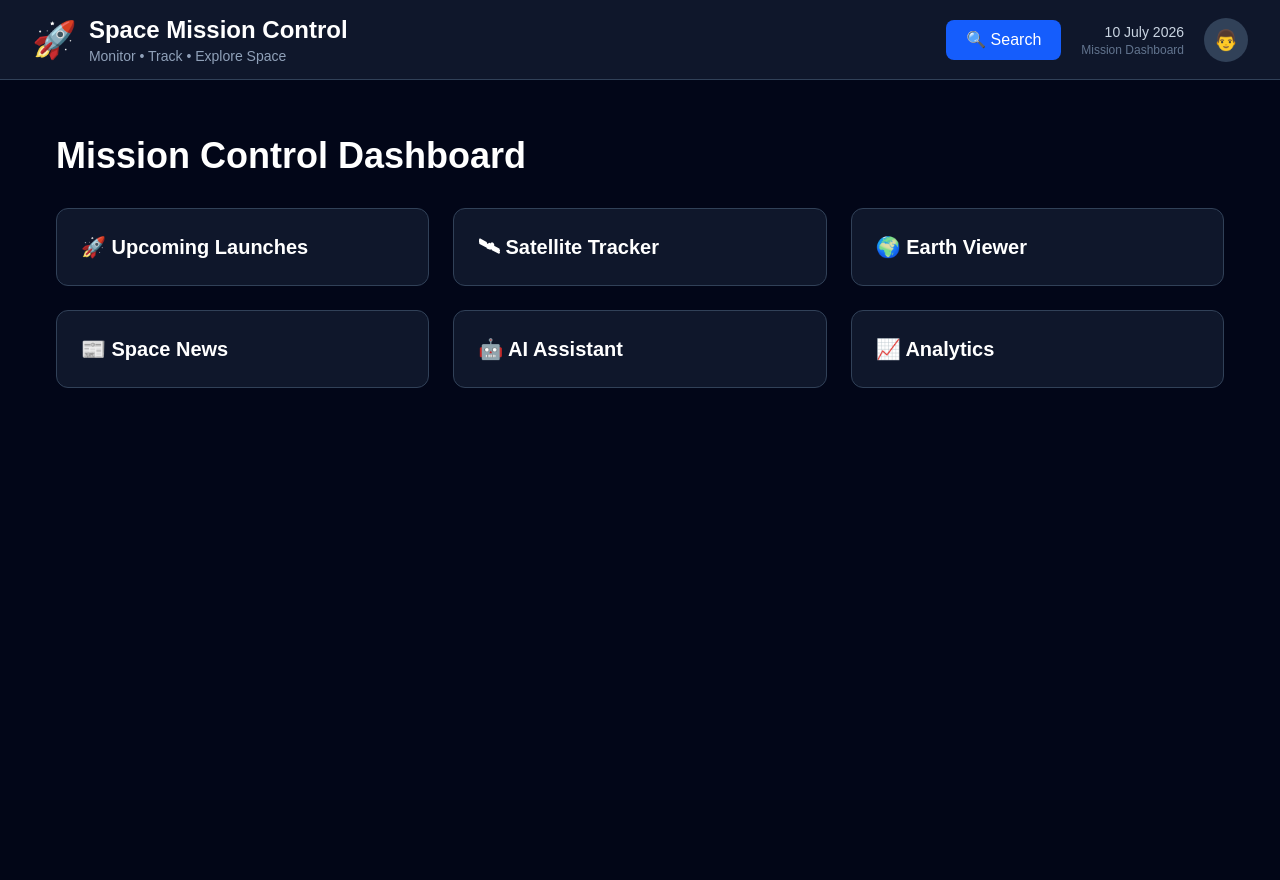
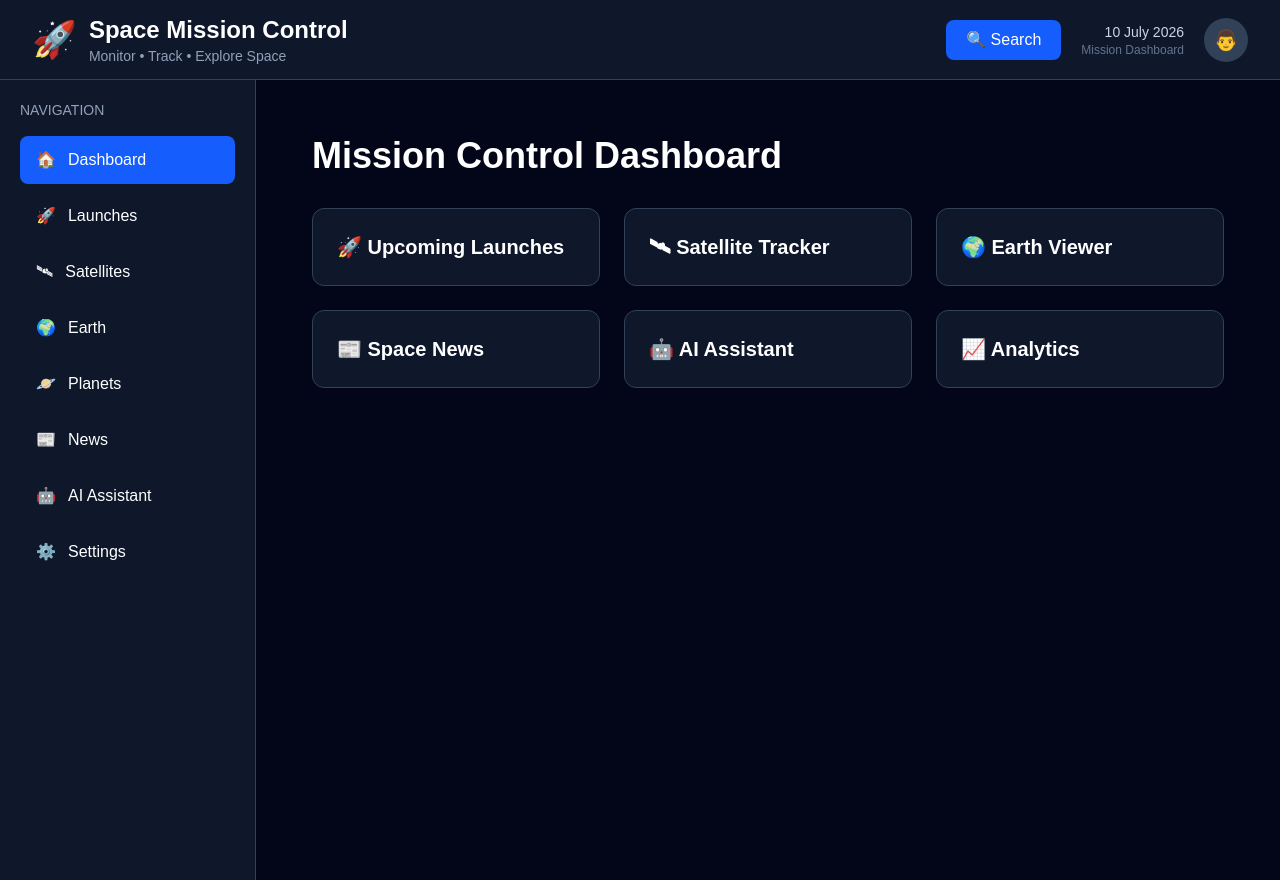
Before and after one commit to pragatipandey-tech/Space-Mission-Control, a React (Vite) app in the folder frontend/: page / in a window 1280 px wide. Before the commit the page ends 800 px from the top, so only its background shows below. Built offline with nearby package versions, Linux system fonts and the light colour scheme.

Commit message:
fix: update sidebar navigation with React Router links

```diff
--- a/frontend/src/App.tsx
+++ b/frontend/src/App.tsx
@@ -1,4 +1,5 @@
 import Navbar from "./components/layout/Navbar";
+import Sidebar from "./components/layout/Sidebar";
 
 import Dashboard from "./pages/Dashboard";
 import Launches from "./pages/Launches";
@@ -17,6 +18,7 @@ function App() {
       <Navbar />
 
       <div className="flex">
+         <Sidebar />
 
 
         <main className="flex-1 p-6">
--- /dev/null
+++ b/frontend/src/components/layout/Sidebar.tsx
@@ -0,0 +1,45 @@
+import { useState } from "react";
+import { Link } from "react-router-dom";
+
+export default function Sidebar() {
+  const [activeItem, setActiveItem] = useState("Dashboard");
+
+  const menuItems = [
+    { name: "Dashboard", icon: "🏠", path: "/" },
+    { name: "Launches", icon: "🚀", path: "/launches" },
+    { name: "Satellites", icon: "🛰", path: "/satellites" },
+    { name: "Earth", icon: "🌍", path: "/earth" },
+    { name: "Planets", icon: "🪐", path: "/planets" },
+    { name: "News", icon: "📰", path: "/news" },
+    { name: "AI Assistant", icon: "🤖", path: "/ai" },
+    { name: "Settings", icon: "⚙️", path: "/settings" },
+  ];
+
+  return (
+    <aside className="w-64 min-h-screen bg-slate-900 border-r border-slate-700 text-white p-5">
+
+      <h2 className="text-sm uppercase text-slate-400 mb-4">
+        Navigation
+      </h2>
+
+      <div className="space-y-2">
+        {menuItems.map((item) => (
+          <Link
+            key={item.name}
+            to={item.path}
+            onClick={() => setActiveItem(item.name)}
+            className={`flex items-center gap-3 px-4 py-3 rounded-lg transition-all duration-300 ${
+              activeItem === item.name
+                ? "bg-blue-600 text-white"
+                : "hover:bg-slate-800"
+            }`}
+          >
+            <span>{item.icon}</span>
+            <span>{item.name}</span>
+          </Link>
+        ))}
+      </div>
+
+    </aside>
+  );
+}
```
